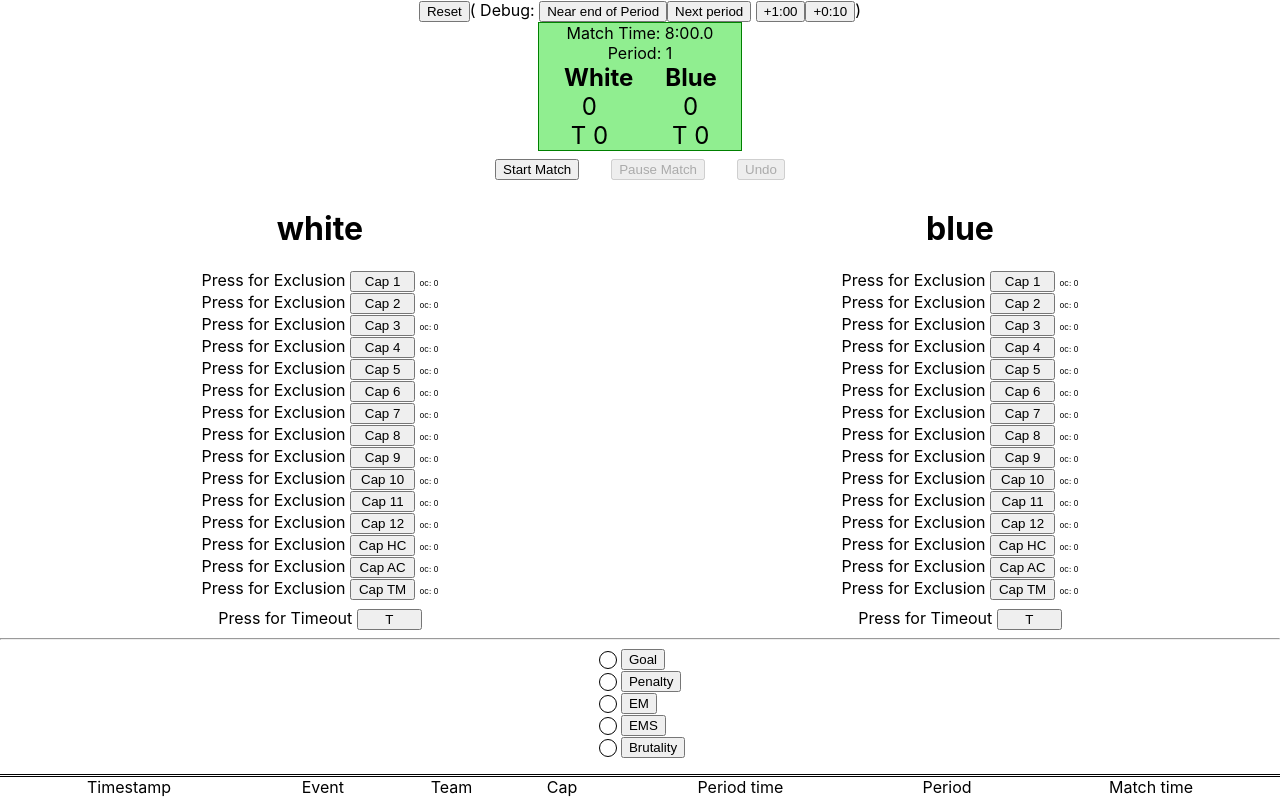
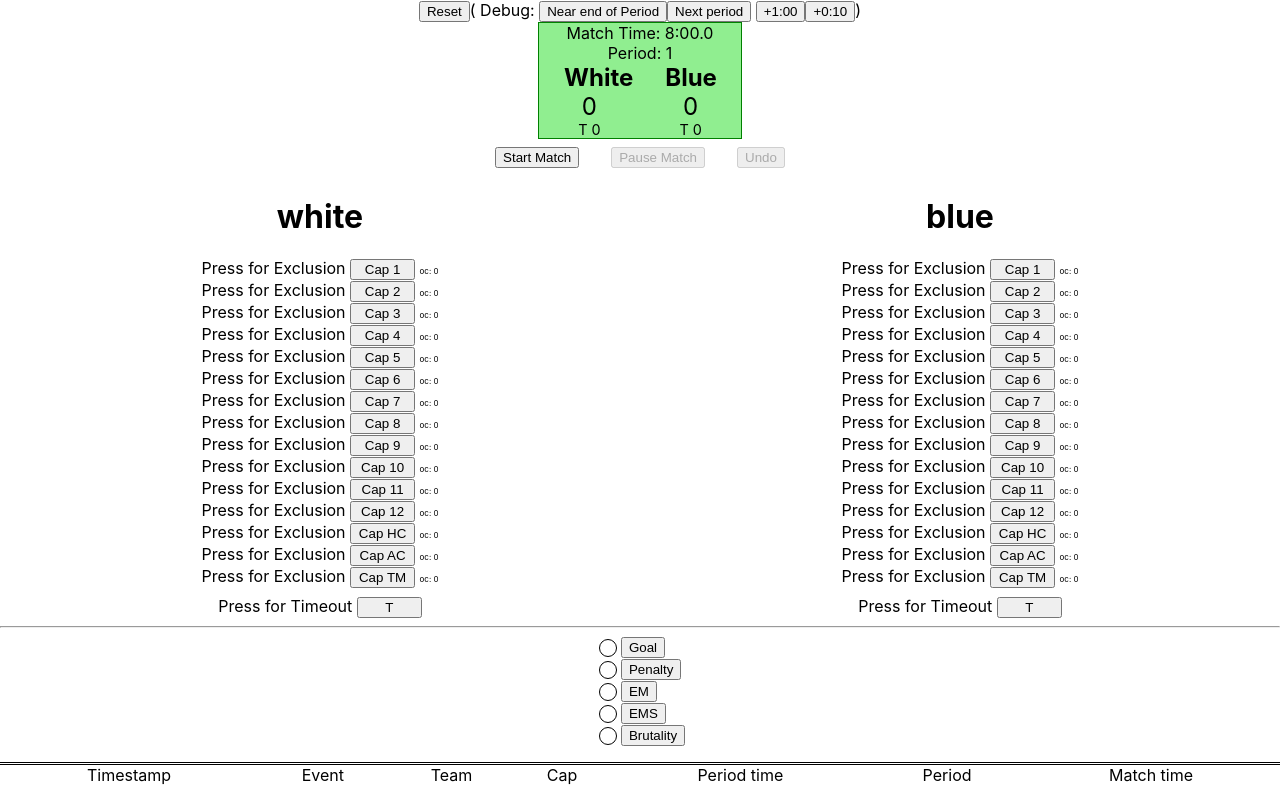
Before and after one commit to thecodeite/water-polo-scoreboard, a React (Create React App) app: page / in a window 1280 px wide. Built offline with nearby package versions, Linux system fonts and the light colour scheme.

Commit message:
Style timeouts

```diff
--- a/src/components/ScorerScreen.scss
+++ b/src/components/ScorerScreen.scss
@@ -19,6 +19,9 @@
   &-score {
     font-size: 150%;
   }
+  &-timeouts {
+    font-size: 90%;
+  }
 
   ul,
   li {
--- a/src/components/ScorerScreen.tsx
+++ b/src/components/ScorerScreen.tsx
@@ -70,7 +70,7 @@ function TeamStatsView({ clock, title, teamStats }: { clock: number; title: stri
     <div>
       <h2>{title}</h2>
       <div className="ScorerScreen-score">{teamStats.goals}</div>
-      <div className="ScorerScreen-score">T {timeoutsTaken}</div>
+      <div className="ScorerScreen-timeouts">T {timeoutsTaken}</div>
       {pens.length > 0 ? (
         <>
           <div>Exclusions</div>
```
